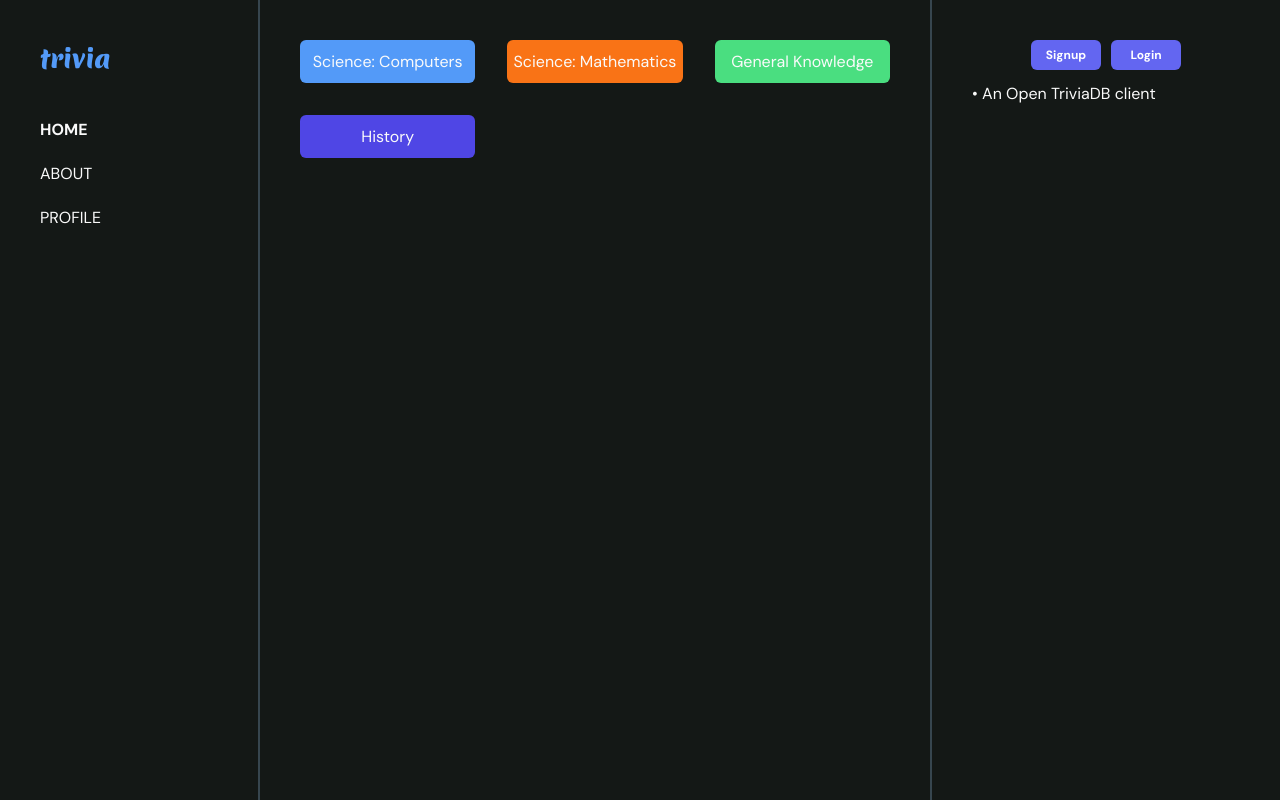
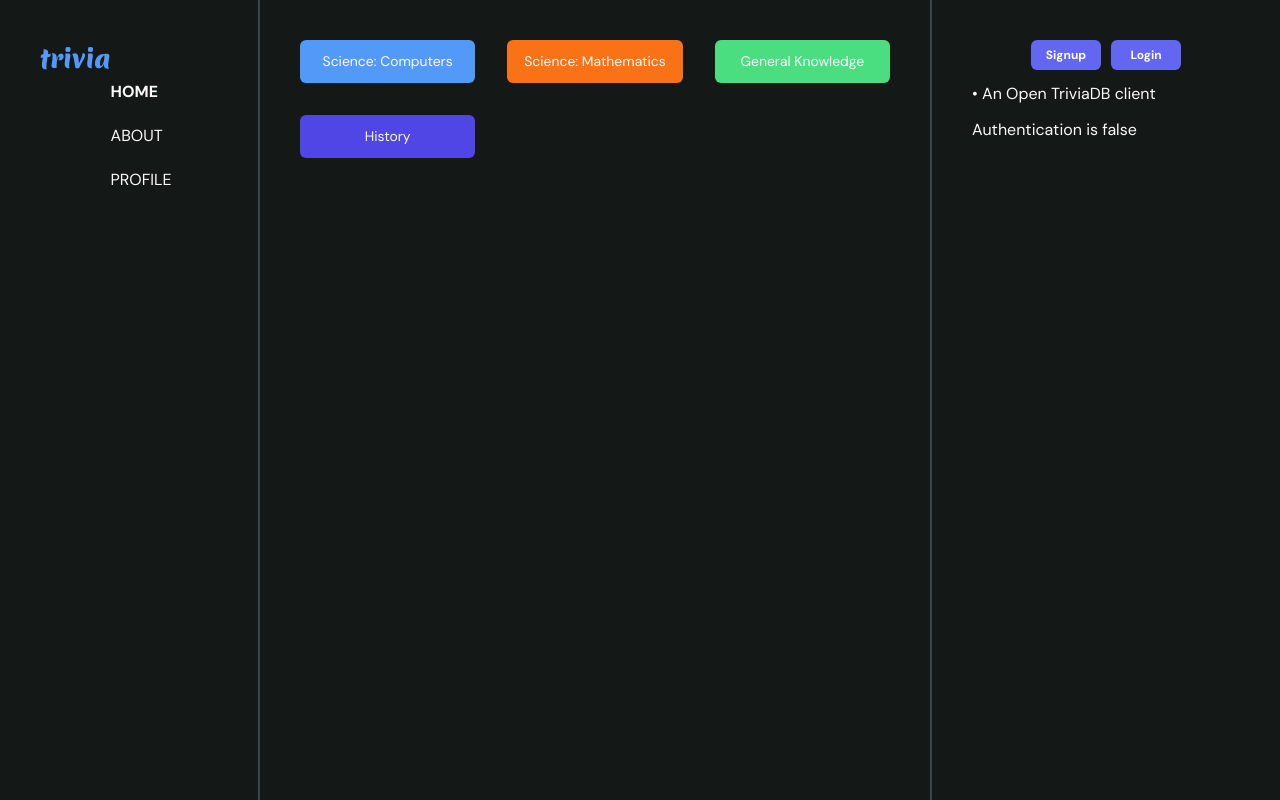
Before and after one commit to michaelchristwin/trivia, a React (Vite) app: page / in a window 1280 px wide. Built offline with nearby package versions, Linux system fonts and the light colour scheme.

Commit message:
Added state management

```diff
--- a/package.json
+++ b/package.json
@@ -24,7 +24,8 @@
     "react-dom": "^18.3.1",
     "react-hook-form": "^7.53.0",
     "tailwind-merge": "^2.5.2",
-    "tailwindcss-animate": "^1.0.7"
+    "tailwindcss-animate": "^1.0.7",
+    "zustand": "^4.5.5"
   },
   "devDependencies": {
     "@eslint/js": "^9.10.0",
--- a/src/App.css
+++ b/src/App.css
@@ -16,3 +16,6 @@
   font-optical-sizing: auto;
   font-style: normal;
 }
+html {
+  font-size: 16px;
+}
--- a/src/components/AuthModal.tsx
+++ b/src/components/AuthModal.tsx
@@ -11,6 +11,7 @@ import {
 import { Input } from "@/components/ui/input";
 import { Button } from "./ui/button";
 import { useState } from "react";
+import { useAuthStore } from "./Profile";
 
 type Inputs = {
   email: string;
@@ -18,7 +19,7 @@ type Inputs = {
 };
 interface LoginFCProps {
   children: React.ReactNode;
-  title: string;
+  title: "Login" | "Signup";
 }
 function AuthModal({ children, title }: LoginFCProps) {
   const {
@@ -30,10 +31,12 @@ function AuthModal({ children, title }: LoginFCProps) {
   } = useForm<Inputs>();
   const [open, setOpen] = useState(false);
 
+  const setUser = useAuthStore((state) => state.setUser);
   const onSubmit: SubmitHandler<Inputs> = async (data) => {
     try {
-      const res = await fetch("http://localhost:8080/login", {
+      const res = await fetch(`http://localhost:8080/${title.toLowerCase()}`, {
         method: "POST",
+        credentials: "include",
         headers: {
           "Content-Type": "application/json",
         },
@@ -44,8 +47,14 @@ function AuthModal({ children, title }: LoginFCProps) {
         // Checks if status is not in the range of 200-299
         throw new Error(`Error: ${res.status} ${res.statusText}`);
       }
+      if (title === "Login") {
+        const data = await res.json();
+        setUser({ user: { email: data.email }, isAuthenticated: true });
+      }
       setOpen(false);
-      alert("Login Sucessful");
+
+      alert("Action Sucessful");
+      reset();
 
       console.log("Login successful", res);
     } catch (error) {
@@ -78,7 +87,7 @@ function AuthModal({ children, title }: LoginFCProps) {
               className={`h-[45px] focus-visible:ring-0 focus-visible:ring-offset-0`}
             />
             {errors.email?.type === "required" && (
-              <p role={"alert"} className={`text-[7px] ps-2 text-red-500`}>
+              <p role={"alert"} className={`text-[10px] ps-2 text-red-500`}>
                 Email is required
               </p>
             )}
@@ -91,7 +100,7 @@ function AuthModal({ children, title }: LoginFCProps) {
               className={`h-[45px] focus-visible:ring-0 focus-visible:ring-offset-0`}
             />
             {errors.password?.type === "required" && (
-              <p role="alert" className={`text-[7px] ps-2 text-red-500`}>
+              <p role="alert" className={`text-[10px] ps-2 text-red-500`}>
                 Password is required
               </p>
             )}
@@ -101,7 +110,7 @@ function AuthModal({ children, title }: LoginFCProps) {
             <AlertDialogCancel type={"button"} onClick={handleCancel}>
               Cancel
             </AlertDialogCancel>
-            <Button type={"submit"}>Signin</Button>
+            <Button type={"submit"}>{title}</Button>
           </AlertDialogFooter>
         </form>
       </AlertDialogContent>
--- a/src/components/Layout.tsx
+++ b/src/components/Layout.tsx
@@ -1,12 +1,13 @@
 import { Link } from "@tanstack/react-router";
 import { motion } from "framer-motion";
 import AuthModal from "@/components/AuthModal";
+import Profile from "@/components/Profile";
 
 function Layout({ children }: { children: React.ReactNode }) {
   return (
     <div className={`flex w-full`}>
       <div
-        className={`w-[260px] h-[100vh] flex flex-col p-[40px] border-r-2 border-[#37464f]`}
+        className={`w-[260px] h-[100vh] flex flex-col5 p-[40px] border-r-2 border-[#37464f]`}
       >
         <p className={`merienda font-[900] text-[25px] text-secondary2`}>
           trivia
@@ -57,6 +58,7 @@ function Layout({ children }: { children: React.ReactNode }) {
           </AuthModal>
         </div>
         <p>• An Open TriviaDB client</p>
+        <Profile />
       </div>
     </div>
   );
--- /dev/null
+++ b/src/components/Profile.tsx
@@ -0,0 +1,34 @@
+import { create } from "zustand";
+import { persist } from "zustand/middleware";
+
+type State = {
+  user: {
+    email: string;
+  } | null;
+  isAuthenticated: boolean;
+};
+type Action = {
+  setUser: (userData: State) => void;
+  clearUser: () => void;
+};
+
+export const useAuthStore = create(
+  persist<State & Action>(
+    (set) => ({
+      user: null,
+      isAuthenticated: false,
+      setUser: (state) => set({ user: state.user, isAuthenticated: true }),
+      clearUser: () => set({ user: null, isAuthenticated: false }),
+    }),
+    {
+      name: "user-storage",
+    }
+  )
+);
+
+function Profile() {
+  const isAuthenticated = useAuthStore((state) => state.isAuthenticated);
+  return <div>Authentication is {String(isAuthenticated)}</div>;
+}
+
+export default Profile;
--- a/src/index.css
+++ b/src/index.css
@@ -12,6 +12,7 @@
     --popover-foreground: 0 0% 3.9%;
     --primary: 0 0% 9%;
     --primary-foreground: 0 0% 98%;
+    --primary-action: 60, 100%, 50%;
     --secondary: 0 0% 96.1%;
     --secondary-foreground: 0 0% 9%;
     --muted: 0 0% 96.1%;
--- a/src/routes/index.lazy.tsx
+++ b/src/routes/index.lazy.tsx
@@ -23,7 +23,7 @@ function Index() {
             whileTap={{ scale: 0.9 }}
             type="button"
             key={subject.id}
-            className={`${colorVariants[subject.color as keyof typeof colorVariants]} px-1 h-[43px] rounded-[6px] text-[16px]`}
+            className={`${colorVariants[subject.color as keyof typeof colorVariants]} px-1 h-[43px] leading-normal rounded-[6px] text-[0.69rem] md:text-[0.81rem] lg:text-[0.87rem]`}
           >
             {subject.name}
           </motion.button>
```
Also changed, not shown: 1 other file (tests, documents, lock files or other folders).
